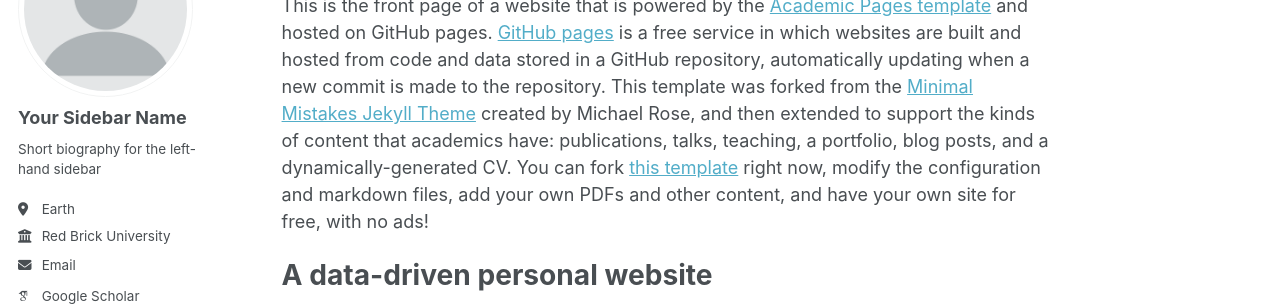
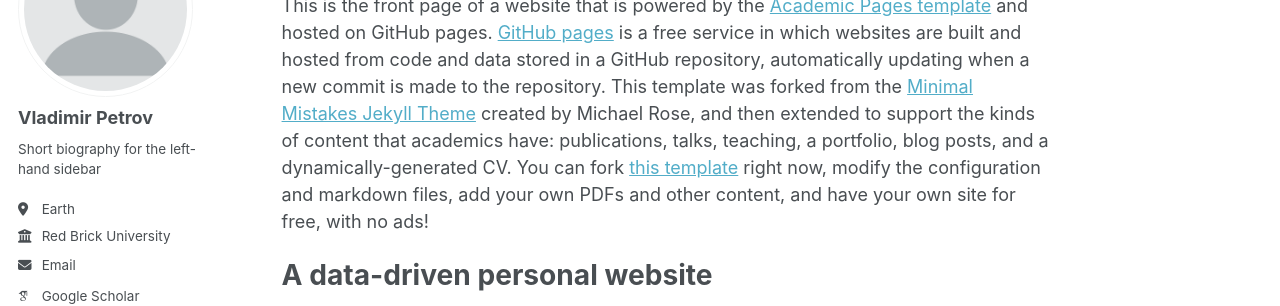
Before and after one commit to wladimirpetrov/wladimirpetrov.github.io, a Jekyll site: the page built from _pages/about.md, in a window 1280 px wide. Shown: the part 177-483 px from the top of the page. Built offline with Jekyll 4.4.1, drawn with Linux system fonts in a browser that asks for light colours; some web fonts are replaced.

Commit message:
first commit to a website

```diff
--- a/_config.yml
+++ b/_config.yml
@@ -23,7 +23,7 @@ repository               : "academicpages/academicpages.github.io"
 author:
   # Biographic information
   avatar           : "profile.png"
-  name             : "Your Sidebar Name"
+  name             : "Vladimir Petrov"
   pronouns         : # example: "she/her"
   bio              : "Short biography for the left-hand sidebar"
   location         : "Earth"
```
